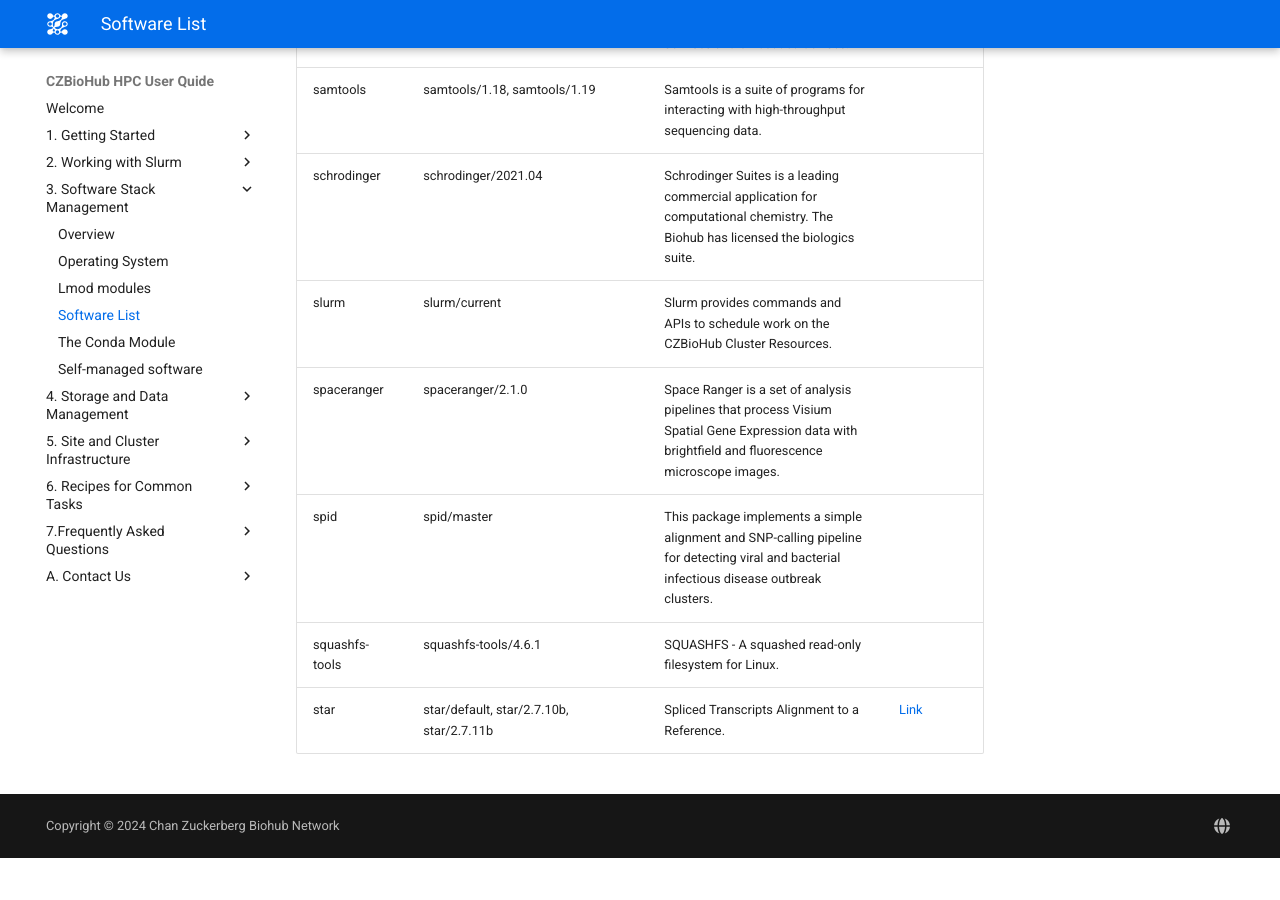
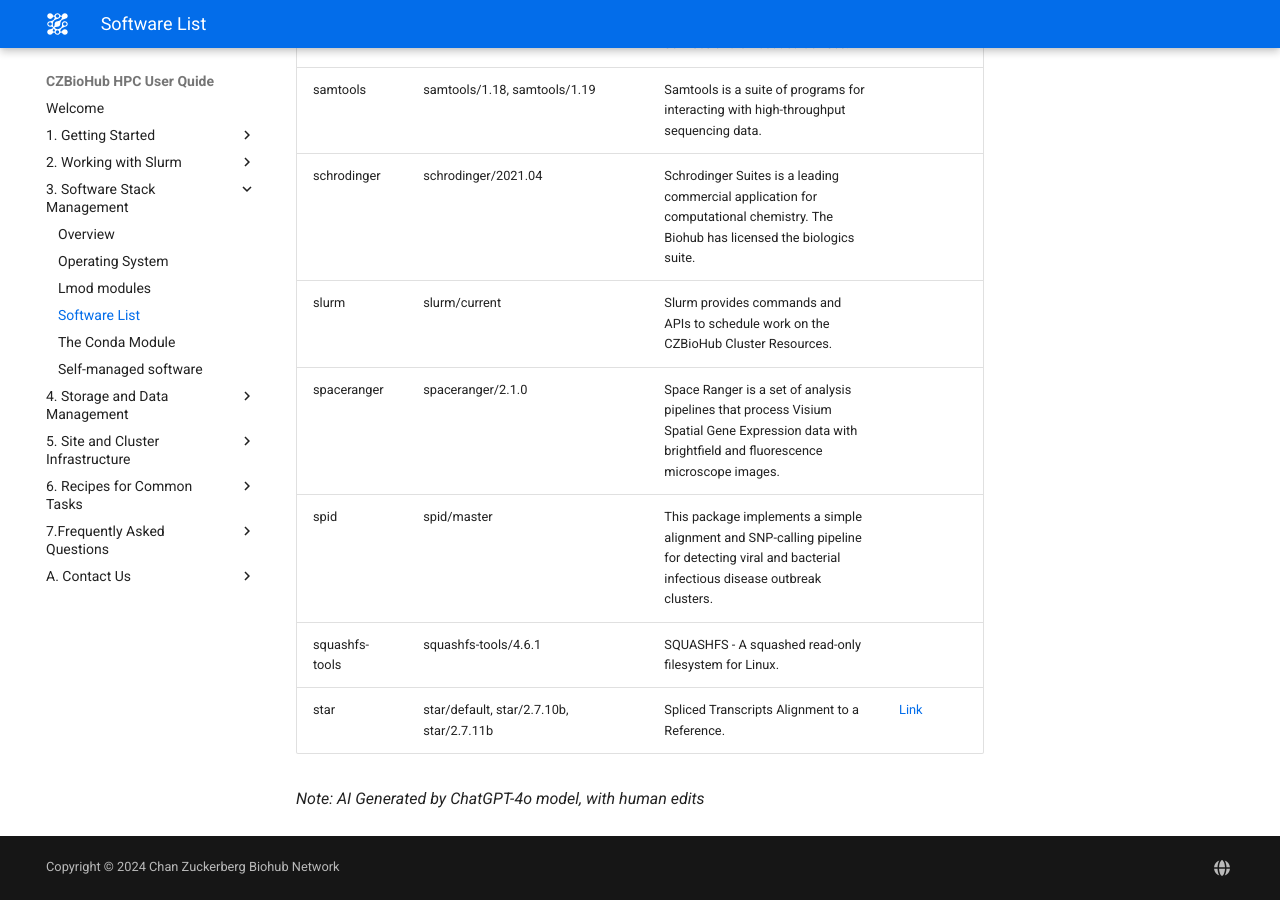
Before and after one commit to biohub-hpc/hpcuserguide, an MkDocs documentation site: the page built from docs/3._Software_Stack_Management/d._Software_List.md, in a window 1280 px wide and 900 px high, scrolled down 7694 px. Built offline with MkDocs 1.6.1 and Material for MkDocs 9.7.7, drawn with Linux system fonts in a browser that asks for light colours; before the commit the page ends 8552 px from its top, so only the background shows below that.

Commit message:
added note at the end that this was AI generated -RC

```diff
--- a/docs/3._Software_Stack_Management/d._Software_List.md
+++ b/docs/3._Software_Stack_Management/d._Software_List.md
@@ -91,3 +91,5 @@
 | spid              | spid/master                         | This package implements a simple alignment and SNP-calling pipeline for detecting viral and bacterial infectious disease outbreak clusters. |                                                                                 |
 | squashfs-tools    | squashfs-tools/4.6.1                | SQUASHFS - A squashed read-only filesystem for Linux.                                                                                      |                                                                                 |
 | star              | star/default, star/2.7.10b, star/2.7.11b | Spliced Transcripts Alignment to a Reference.                                                                                              | [Link](https://www.ncbi.nlm.nih.gov/pubmed/23104886)                            |
+
+*Note: AI Generated by ChatGPT-4o model, with human edits*
```
